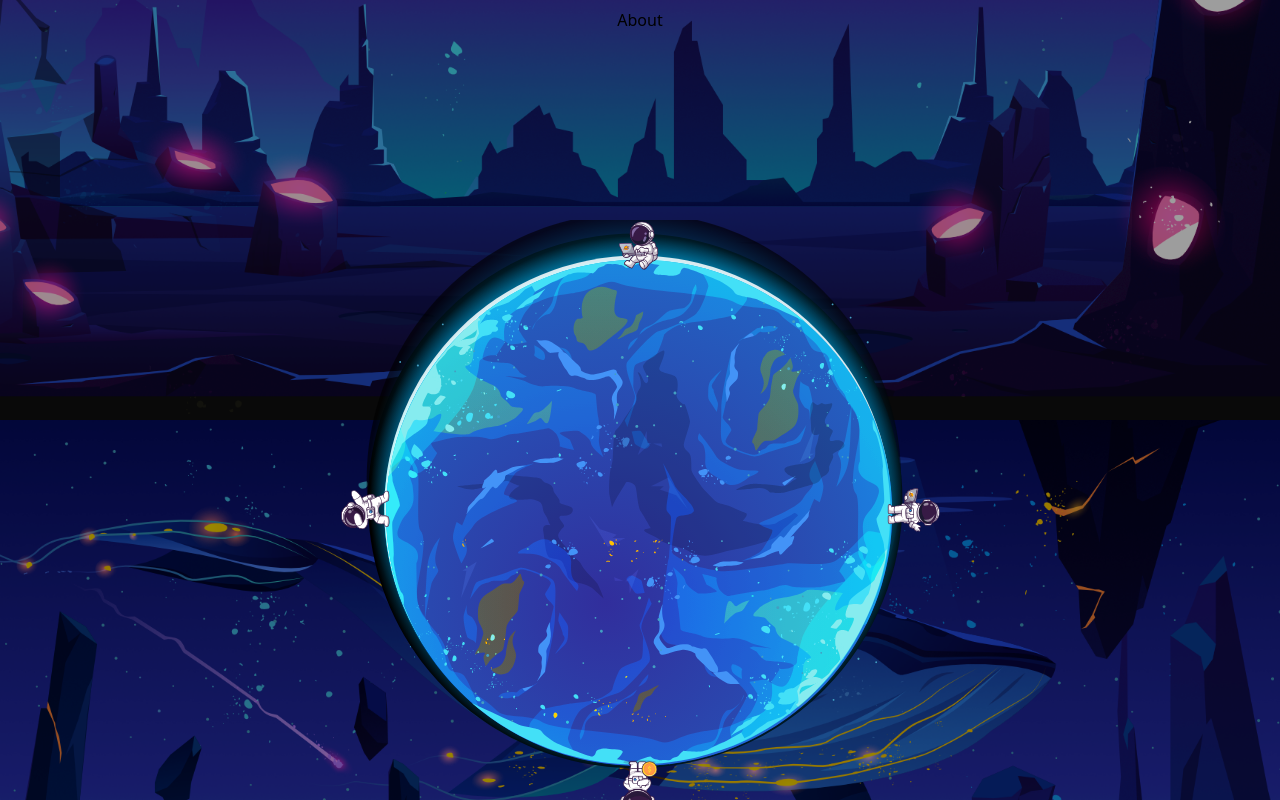
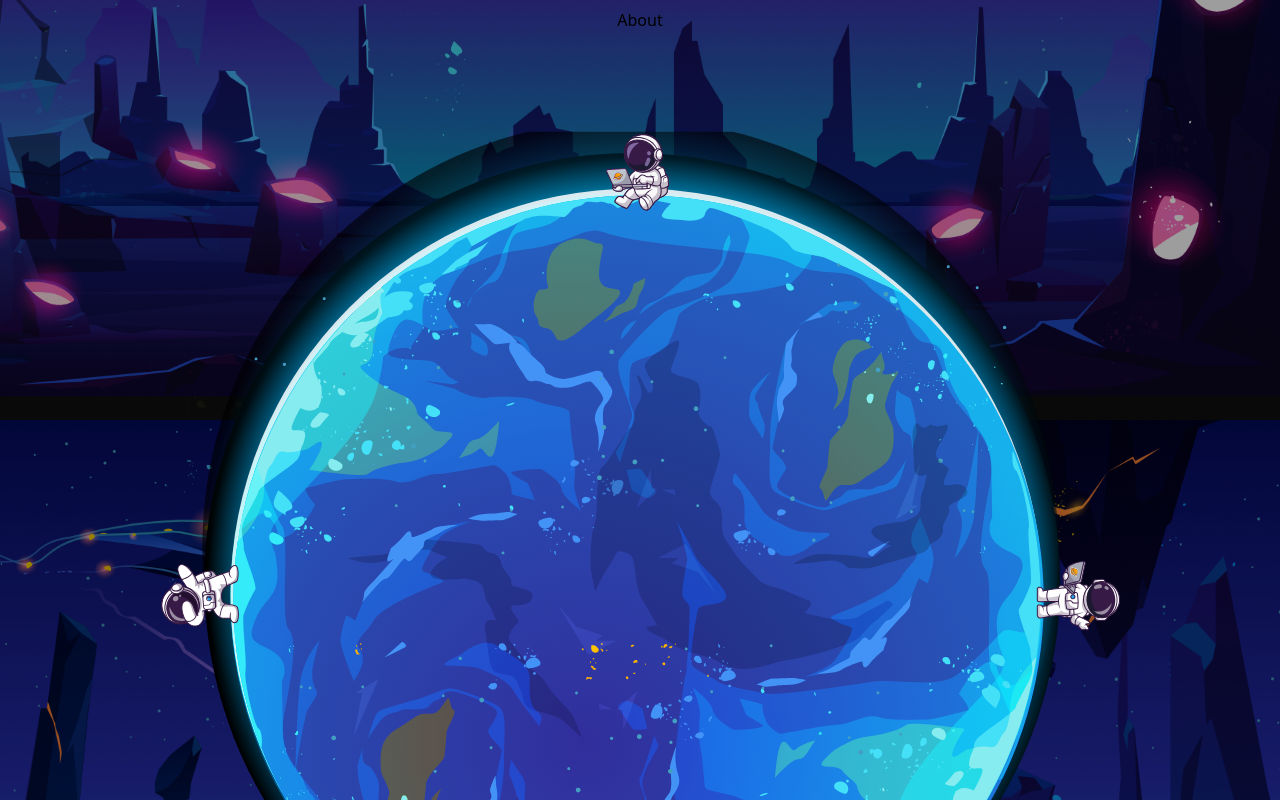
Before and after one commit to O-K-G/consolelog.me, a Next.js app: page / in a window 1280 px wide. Shown: the part 380-1180 px from the top of the page. Built offline with nearby package versions, Linux system fonts and the light colour scheme.

Commit message:
feat: base adjustments

```diff
--- a/src/app/page.tsx
+++ b/src/app/page.tsx
@@ -3,9 +3,19 @@ import Contact from '@components/Contact';
 import Projects from '@components/Projects';
 import Skills from '@components/Skills';
 import Experience from '@components/Experience';
-import Image from 'next/image';
+import { CACHE_VERSION } from '@root/tailwind.config';
 
 export default function Home() {
+  const planetImage = (
+    // eslint-disable-next-line @next/next/no-img-element
+    <img
+      src={`/planet.svg?cacheVersion=${CACHE_VERSION}`}
+      alt='planet with astronauts'
+      loading='eager'
+      className='fixed translate-y-[60%] md:translate-y-[70%] bottom-0 left-0 right-0 mx-auto w-full md:w-3/4'
+    />
+  );
+
   return (
     <main className='min-h-screen overflow-hidden'>
       <div className='fixed top-0 left-0 text-xs text-white z-10'>
@@ -35,10 +45,7 @@ export default function Home() {
       <Projects />
       <Skills />
       <Experience />
-
-      <div className='fixed -bottom-[50svh] left-0 right-0 mx-auto size-3/4'>
-        <Image src='/planet.svg' fill alt='Picture of the author' />
-      </div>
+      {planetImage}
 
       {/* TODO: Change Loader behavior. */}
       {/* <Loader /> */}
--- a/tailwind.config.ts
+++ b/tailwind.config.ts
@@ -1,6 +1,6 @@
 import type { Config } from 'tailwindcss';
 
-const CACHE_VERSION = 1;
+export const CACHE_VERSION = 1;
 
 const config: Config = {
   content: [
--- a/tsconfig.json
+++ b/tsconfig.json
@@ -20,6 +20,7 @@
     ],
     "paths": {
       "@/*": ["./src/*"],
+      "@root/*": ["./*"],
       "@components/*": ["./src/components/*"],
       "@constants/*": ["./src/constants/*"]
     }
```
